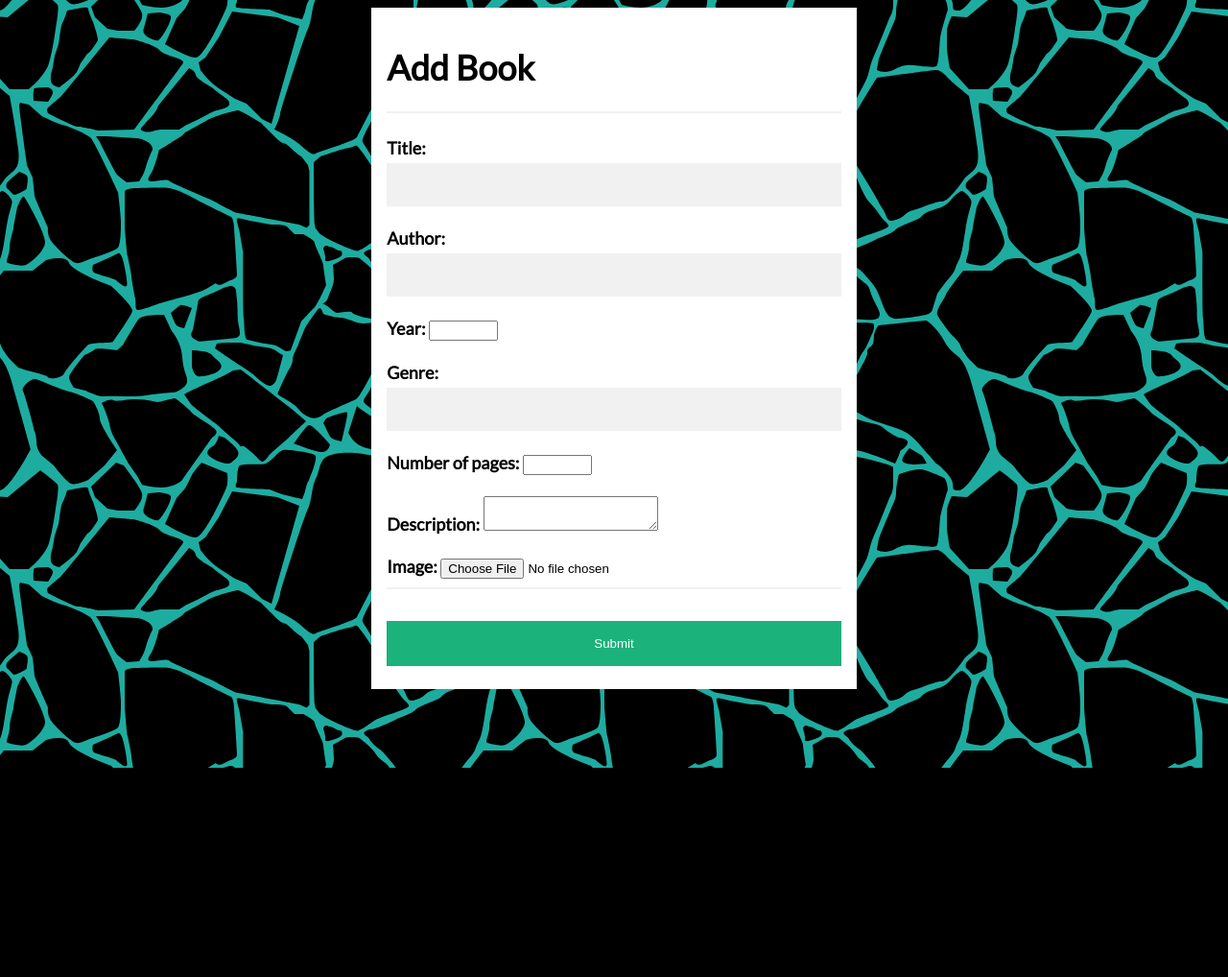
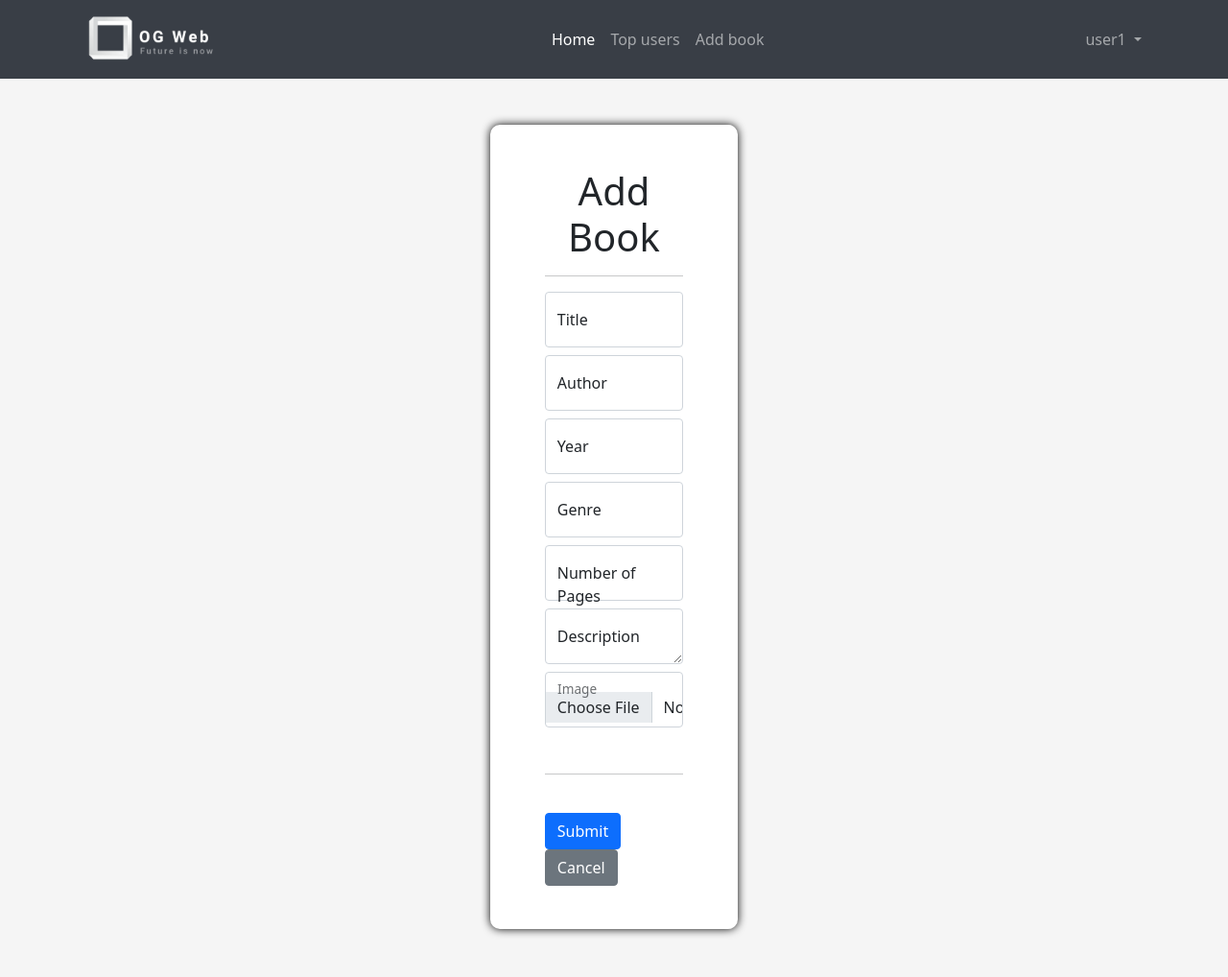
Before and after one commit to PaC1337/FlaskLogin, a Flask app: page /add_book in a window 1280 px wide. Shown: the whole page at 96% size. Before the commit the page ends 800 px from the top, so only its background shows below. Run offline with Flask 2, Linux system fonts and the light colour scheme; a user stored in the database is signed in; some libraries are stand-ins or nearby versions.

Commit message:
add book style

```diff
--- a/app.py
+++ b/app.py
@@ -247,6 +247,7 @@ def add_book():
         if form.image.data:
             filename = secure_filename(form.title.data + '.png')
             form.image.data.save(os.path.join(app.config['UPLOAD_FOLDER'], filename))
+        return redirect(url_for('home'))
     else:
         flash_errors(form)
 
--- a/templates/add_book.html
+++ b/templates/add_book.html
@@ -1,6 +1,5 @@
 <!DOCTYPE html>
 <html lang="en">
-
 <head>
     <meta charset="UTF-8">
     <meta http-equiv="X-UA-Compatible" content="IE=edge">
@@ -9,44 +8,109 @@
     <link rel="icon" href="{{  url_for('static', filename='img/favicon.ico') }}" type="image/x-icon">
     <link rel="preconnect" href="https://fonts.gstatic.com" crossorigin>
     <link href="https://fonts.googleapis.com/css2?family=Lato&display=swap" rel="stylesheet">
-    <link rel="stylesheet" href="{{ url_for('static', filename='style/style.css') }}">
-    <title>Add Book</title>
+    <link rel="stylesheet" href="{{ url_for('static', filename='style/edit.css') }}">
+    <link href="https://cdn.jsdelivr.net/npm/bootstrap@5.1.3/dist/css/bootstrap.min.css" rel="stylesheet" integrity="sha384-1BmE4kWBq78iYhFldvKuhfTAU6auU8tT94WrHftjDbrCEXSU1oBoqyl2QvZ6jIW3" crossorigin="anonymous">
+    <title>Register</title>
 </head>
-
-<body>
-
-    <form method="POST"  action="" enctype="multipart/form-data">
+<body style="background-color: #f5f5f5">
+    <nav class="navbar navbar-expand-lg navbar-dark" style="background-color: #393e46">
         <div class="container">
-            {% with messages = get_flashed_messages() %}
-                {% if messages %}
-                    {% for message in messages %}
-                        {{ message }}
-                    {% endfor %}
-                {% endif %}
-            {% endwith %}
-            <h1>Add Book</h1>
-            <hr>
-            {{ form.hidden_tag() }}
-            <label for="title"><b>Title:</b></label>
-            {{ form.title }}
-            <label for="author"><b>Author:</b></label>
-            {{ form.author }}
-            <label for="year"><b>Year:</b></label>
-            {{ form.year }}<br /><br />
-            <label for="genre"><b>Genre:</b></label>
-            {{ form.genre }}
-            <label for="num_pages"><b>Number of pages:</b></label>
-            {{ form.num_pages }}<br /><br />
-            <label for="description"><b>Description:</b></label>
-            {{ form.description }}<br /><br />
-            <label for="image"><b>Image:</b></label>
-            {{ form.image }}
-            <hr>
-            {{ form.submit(class_="registerbtn") }}
+          <a class="navbar-brand" href="{{ url_for('home') }}"><img
+              src="{{  url_for('static', filename='img/logo_transparent.png') }}" alt="Logo" class="img-fluid" width="150px"
+              height="100px" /></a>
+          <button class="navbar-toggler" type="button" data-bs-toggle="collapse" data-bs-target="#navbarNavDropdown"
+            aria-controls="navbarNavDropdown" aria-expanded="false" aria-label="Toggle navigation">
+            <span class="navbar-toggler-icon"></span>
+          </button>
+          <div class="collapse navbar-collapse" id="navbarNavDropdown">
+            <ul class="navbar-nav mx-auto">
+              <li class="nav-item">
+                <a class="nav-link active" href="{{ url_for('home') }}">Home</a>
+              </li>
+              <li class="nav-item">
+                <a class="nav-link" href="{{ url_for('top_user_login') }}">Top users</a>
+              </li>
+              {% if current_user.is_authenticated %}
+              <li class="nav-item">
+                <a class="nav-link" href="{{ url_for('add_book')}}">Add book</a>
+              </li>
+              {% endif %}
+              {% if current_user.isAdmin %}
+              <li class="nav-item">
+                <a class="nav-link" href="{{ url_for('admin_user') }}">Manage Users</a>
+              </li>
+              <li class="nav-item">
+                <a class="nav-link" href="{{ url_for('admin_book') }}">Manage Books</a>
+              </li>
+              {% endif %}
+            </ul>
+            {% if current_user.is_authenticated %}
+            <ul class="navbar-nav">
+              <li class="nav-item dropdown">
+                <a class="nav-link dropdown-toggle" href="#" id="navbarDropdownMenuLink" role="button"
+                  data-bs-toggle="dropdown" aria-expanded="false">
+                  {{ current_user.username }}
+                </a>
+                <ul class="dropdown-menu" aria-labelledby="navbarDropdownMenuLink">
+                  <li><a class="dropdown-item" href="{{url_for('dashboard')}}">Profile</a></li>
+                  <li><a class="dropdown-item" href="/edit_user/{{ current_user.id }}">Edit profile</a></li>
+                  <li><a class="dropdown-item" href="{{ url_for('logout') }}">Logout</a></li>
+                </ul>
+              </li>
+            </ul>
+            {% else %}
+            <div class="d-flex">
+              <a class="btn btn-secondary" href="{{url_for('login')}}">Login</a> &nbsp;
+              <a class="btn btn-secondary" href="{{url_for('register')}}">Register</a>
+              <ul class="dropdown-menu">
+            </div>
+            {% endif %}
+          </div>
         </div>
-
-
-    </form>
+      </nav>
+        <div class="form-wrap justify-content-center"> <!--Proper center aligment needed ASAP XD-->
+            <div class="asd">
+                <form method="POST", action="" class="form-container" enctype="multipart/form-data">
+                    <div class="container">
+                        <center><h1>Add Book</h1></center>
+                        <hr>
+                            {{ form.hidden_tag() }}
+                            <div class="form-floating mb-2">
+                                {{ form.title(class="form-control", id="floatingInput", placeholder="Title") }}
+                                <label for="floatingInput">Title</label>
+                            </div>
+                            <div class="form-floating mb-2">
+                                {{ form.author(class="form-control", id="floatingInput", placeholder="Author") }}
+                                <label for="floatingInput">Author</label>
+                            </div>
+                            <div class="form-floating mb-2">
+                                {{ form.year(class="form-control", id="floatingInput", placeholder="Year") }}
+                                <label for="floatingInput">Year</label>
+                            </div>
+                            <div class="form-floating mb-2">
+                                {{ form.genre(class="form-control", id="floatingInput", placeholder="Genre") }}
+                                <label for="floatingInput">Genre</label>
+                            </div>
+                            <div class="form-floating mb-2">
+                                {{ form.num_pages(class="form-control", id="floatingInput", placeholder="Number of Pages") }}
+                                <label for="floatingInput">Number of Pages</label>
+                            </div>
+                            <div class="form-floating mb-2">
+                                {{ form.description(class="form-control", id="floatingInput", placeholder="Description") }}
+                                <label for="floatingInput">Description</label>
+                            </div>
+                            <div class="form-floating mb-2">
+                                {{ form.image(class="form-control", id="floatingInput", placeholder="Image") }}
+                                <label for="floatingInput">Image</label>
+                            </div><br/>
+                            <hr>
+                            <br>
+                                {{ form.submit(class="btn btn-primary") }}
+                                <a class="btn btn-secondary" href="{{url_for('home')}}" role="button">Cancel</a>
+                    </div>
+                </form>
+            </div>
+        </div>
+    <script src="https://cdn.jsdelivr.net/npm/bootstrap@5.1.3/dist/js/bootstrap.bundle.min.js" integrity="sha384-ka7Sk0Gln4gmtz2MlQnikT1wXgYsOg+OMhuP+IlRH9sENBO0LRn5q+8nbTov4+1p" crossorigin="anonymous"></script>
 </body>
-
 </html>
--- a/templates/register.html
+++ b/templates/register.html
@@ -68,7 +68,7 @@
           </div>
         </div>
       </nav>
-        <div class="d-flex justify-content-center"> <!--Proper center aligment needed ASAP XD-->
+        <div class="form-wrap justify-content-center"> <!--Proper center aligment needed ASAP XD-->
             <div class="asd">
                 <form method="POST", action="" class="form-container">
                     <div class="container">
```
Also changed, not shown: database.db, static/bookimg/asdasdasdasdasd.png (added), static/bookimg/asdasddfasdfas.png (added), static/bookimg/asdhjklo.png (added).
